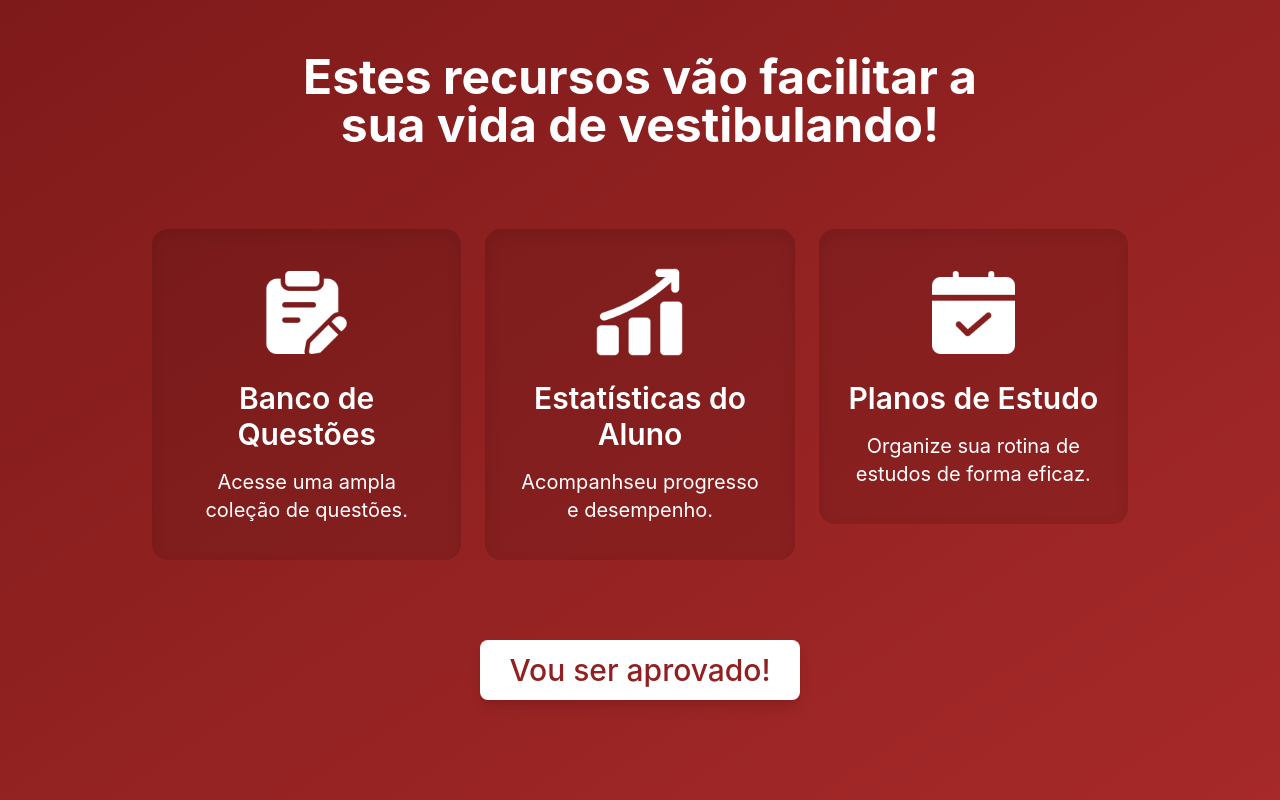
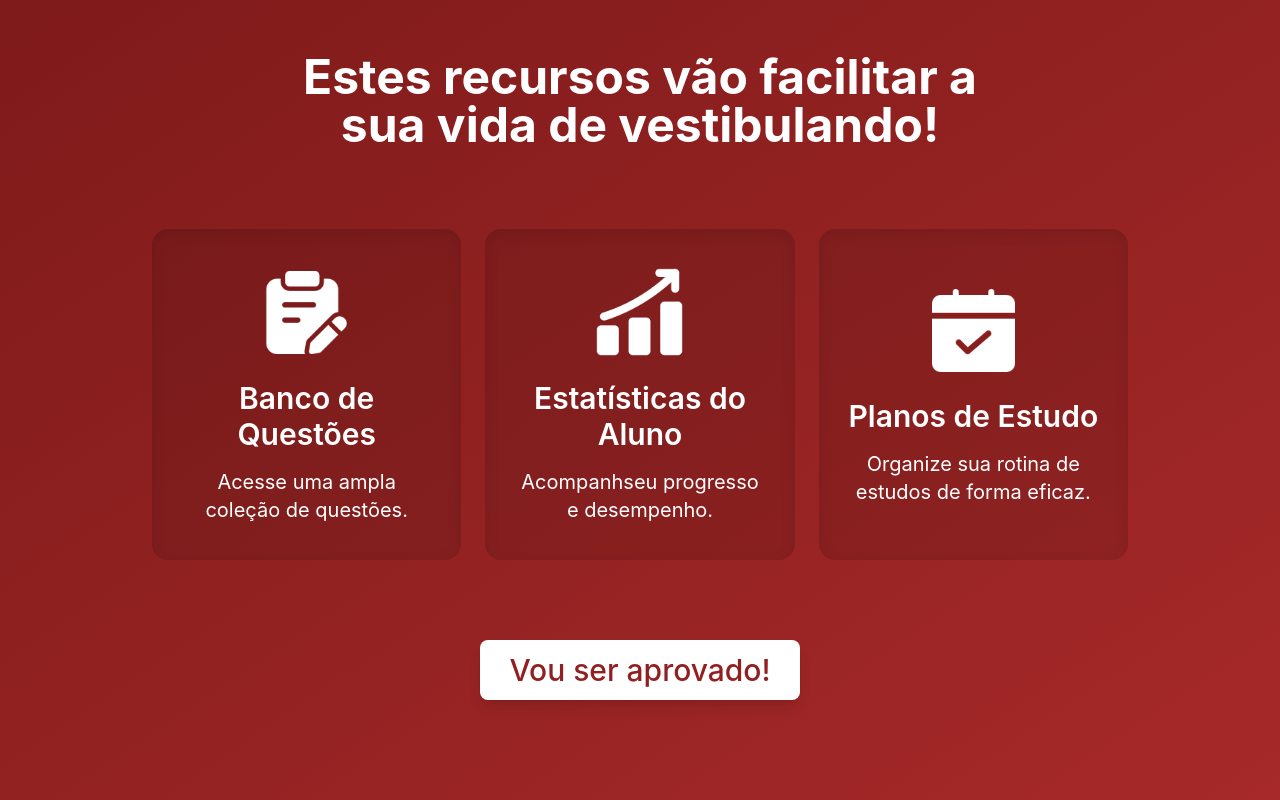
Before and after one commit to OLuizFernando/estudafatec.com, a Next.js app: page / in a window 1280 px wide. Shown: the part 847-1647 px from the top of the page. Built offline with nearby package versions, Linux system fonts and the light colour scheme; a web font is replaced by a local one.

Commit message:
add `h-full` to align feature cards

```diff
--- a/components/FeaturesSection/index.js
+++ b/components/FeaturesSection/index.js
@@ -34,7 +34,7 @@ function FeaturesSection() {
             {itemsData.map((item) => (
               <div
                 key={item.id}
-                className="flex flex-col justify-center items-center md:px-7 mb-10 md:mb-auto mx-3 flex-1 rounded-2xl shadow-[inset_0_5px_15px_rgba(0,0,0,0.1)] bg-black/10 px-7 py-9"
+                className="flex flex-col h-full justify-center items-center md:px-7 mb-10 md:mb-auto mx-3 flex-1 rounded-2xl shadow-[inset_0_5px_15px_rgba(0,0,0,0.1)] bg-black/10 px-7 py-9"
               >
                 <img width="95" className="mb-5" src={item.iconSrc} />
                 <h3 className="text-3xl font-semibold mb-4">{item.title}</h3>
```
